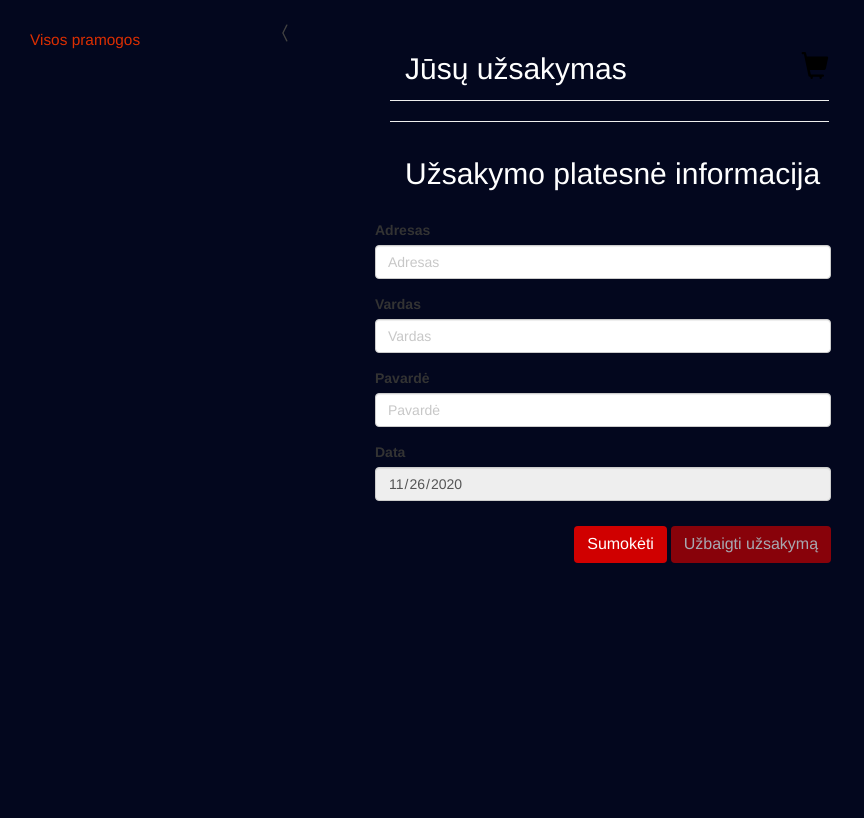
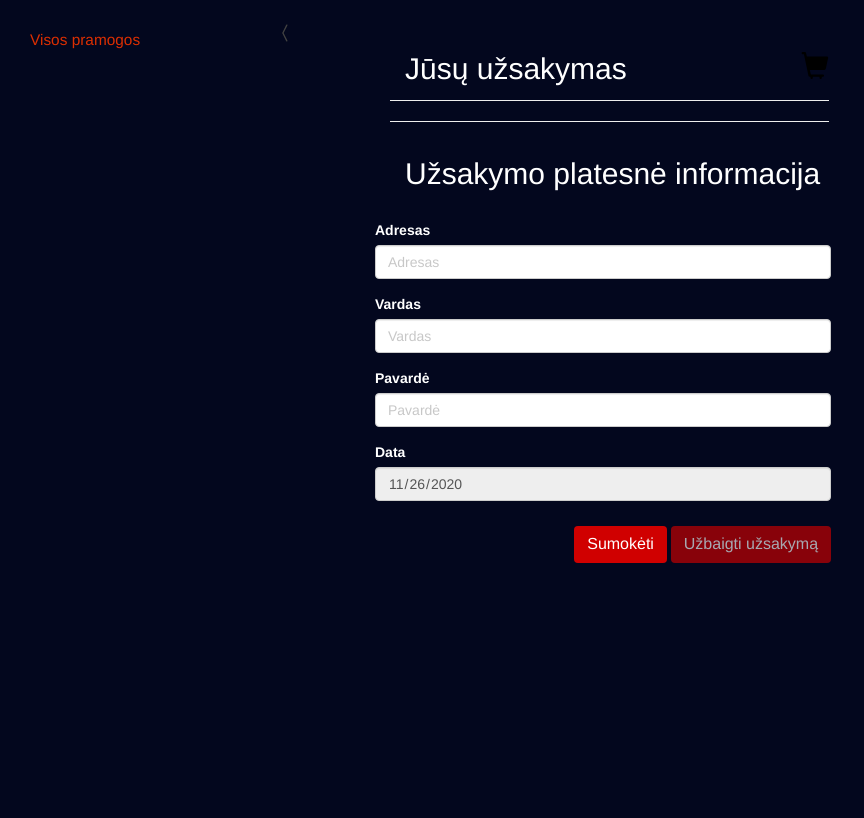
Before and after one commit to juste1599/hell2, a Laravel app: page /order in a window 1280 px wide. Shown: the part 316-1134 px from the top of the page, without its empty margins (0-864 px from the left). Run offline with Laravel 8, Linux system fonts and the light colour scheme; the visitor is signed in with stand-in values (Sample User, id 1); data that the repository does not hold is empty; settings files or empty folders that the repository lacks are supplied; some libraries are stand-ins or nearby versions.

Commit message:
order sutvarkytas fontas

```diff
--- a/public/css/custom.css
+++ b/public/css/custom.css
@@ -285,7 +285,9 @@ footer {
 #info1{
     color: #D00000;
 }
-
+.products{
+    color: white;
+}
 @media only screen and (max-width: 1199px){
     .product_description {
         padding-left: 30px;
--- a/resources/views/order.blade.php
+++ b/resources/views/order.blade.php
@@ -40,7 +40,7 @@
                     <div class="form-group col-sm-7">
                         <h3 id="antraste">Užsakymo platesnė informacija</h3>
                     </div>
-                    <div class="row">
+                    <div class="row" style="color: white">
                         <form id="ived"class="form-horizontal" method="post" action="{{Route('orderInsert')}}">
                             <input type="hidden" name="_token" value="{{ csrf_token() }}">
                             <div class="form-group col-sm-7">
```
